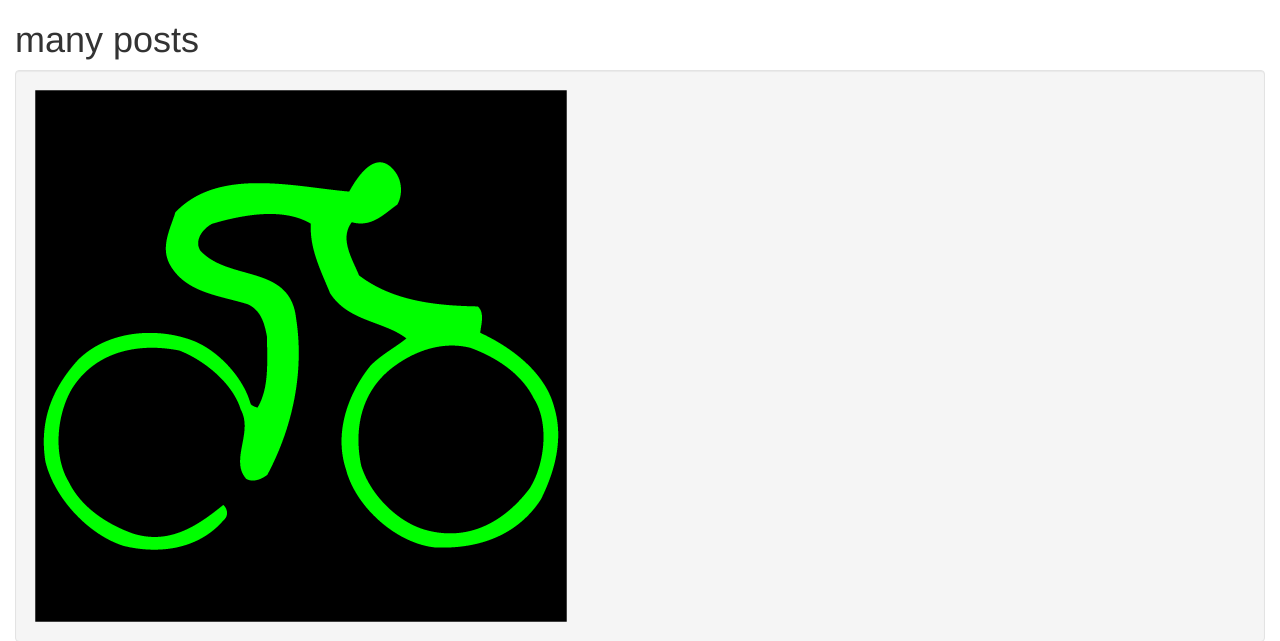
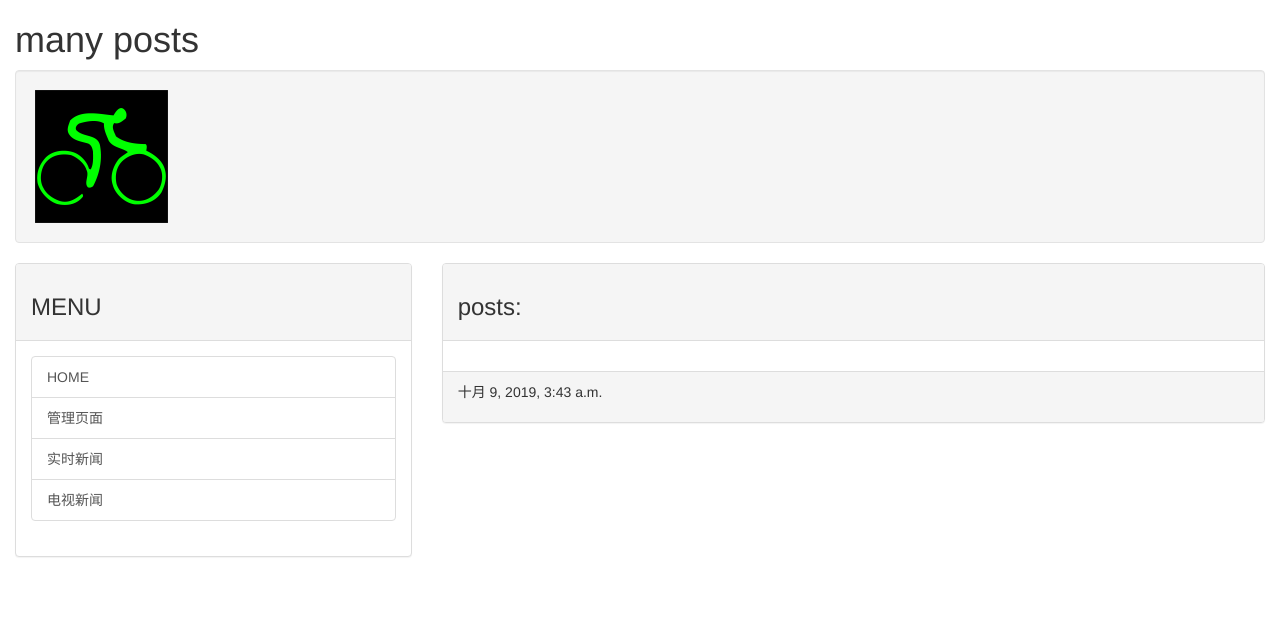
Before and after one commit to BikerDuality/Python-Web-Technology, a Django app: page /blog/ in a window 1280 px wide. Shown: the top 641 px of the page. After the commit the page ends 557 px from the top, so only its background shows below. Run offline with Django 3.2, Linux system fonts and the light colour scheme; data that the repository does not hold is empty; some libraries are stand-ins or nearby versions.

Commit message:
Update header.html

```diff
--- a/django_blog/blog/templates/header.html
+++ b/django_blog/blog/templates/header.html
@@ -1,5 +1,5 @@
 <h1>many posts</h1>
 {% load static %}
 <div class='well'>
-	<img src="{% static 'blog/Cycling_Icon_BG.png' %}">
+	<img src="{% static 'blog/Cycling_Icon_BG.png' %}" style="height: 100pt">
 </div>
```
